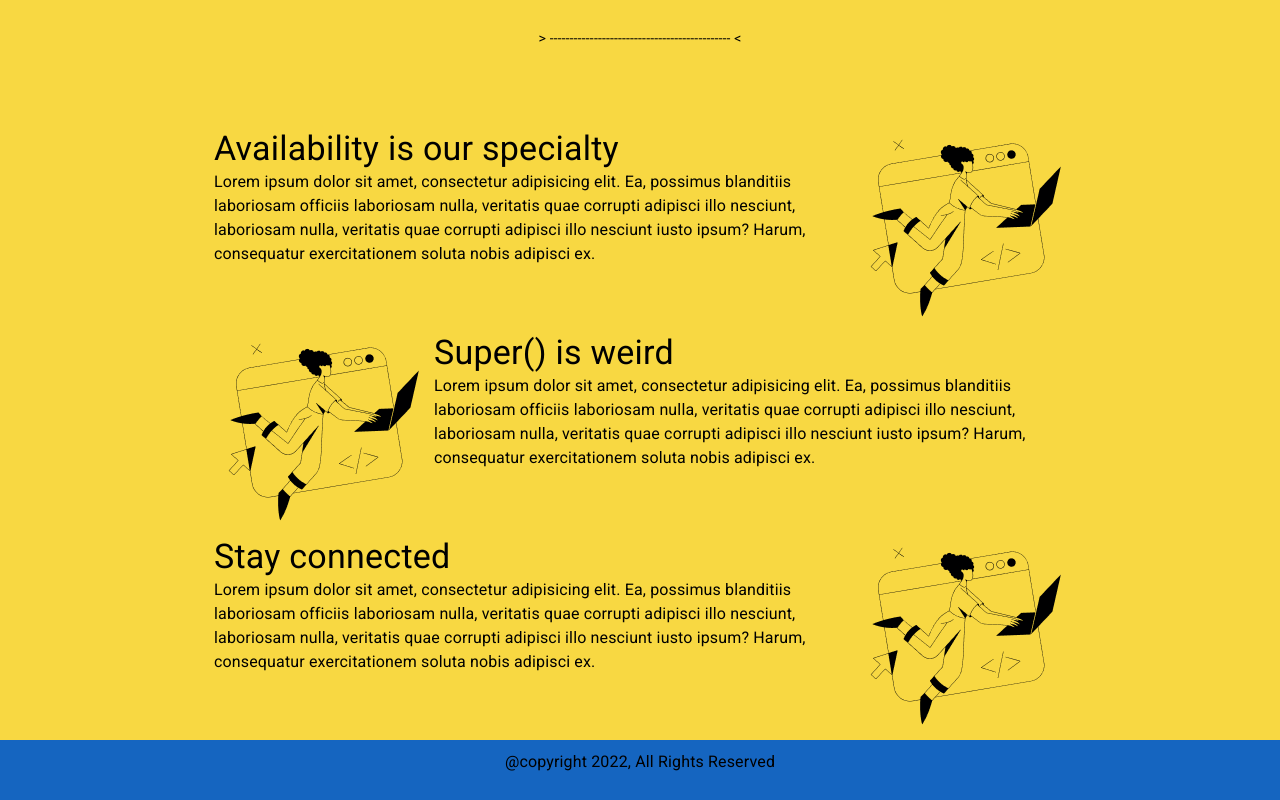
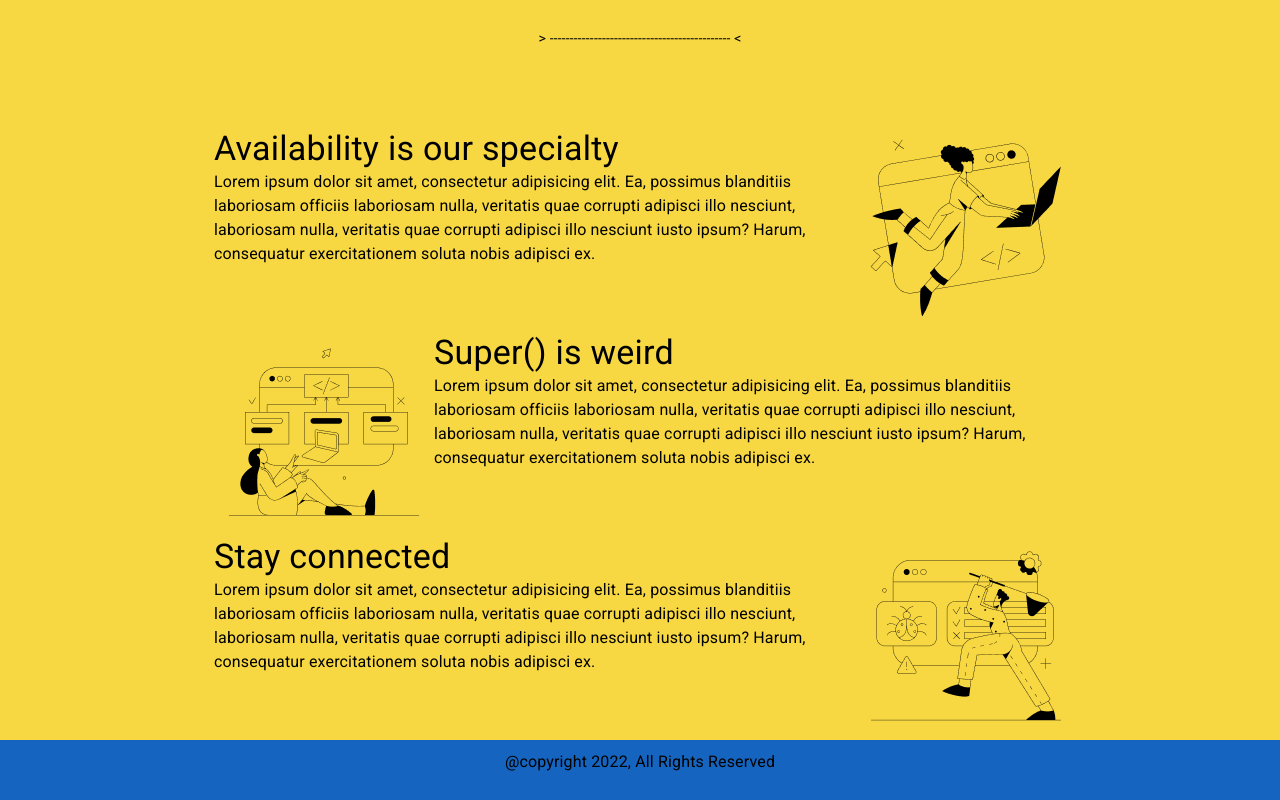
Before and after one commit to kreindo/productsite-React, a React (Create React App) app: page / in a window 1280 px wide. Shown: the part 829-1629 px from the top of the page. Built offline with nearby package versions, Linux system fonts and the light colour scheme.

Commit message:
added more illustrations

```diff
--- a/src/parts/Content.jsx
+++ b/src/parts/Content.jsx
@@ -5,13 +5,22 @@ import Typography from "@mui/material/Typography";
 import Desc from "../components/Desc";
 import Box from "@mui/material/Box";
 import Divider from "../components/Divider";
-import dCube from "../assets/images/1.png"
-import devGirl from '../assets/images/Coding1.png'
+import dCube from "../assets/images/1.png";
+import devGirl from "../assets/images/Coding1.png";
+import devBoy from '../assets/images/fixing-bugs.png'
+import devGirl2 from '../assets/images/modular-coding-application.png'
 
 function Content() {
   return (
     <Container>
-      <img className='slide-top1' style={{ width: '10em', display: 'absolute'}} src={dCube} alt="bg" />
+      <Box sx={{display: 'absolute'}}>
+        <img
+          className="slide-top1"
+          style={{ width: "10em", display: "absolute" }}
+          src={dCube}
+          alt="bg"
+        />
+      </Box>
       <Container
         maxWidth="md"
         sx={{ display: "flex", flexDirection: "column", alignItems: "center" }}
@@ -28,22 +37,26 @@ function Content() {
         <VPTransparent />
       </Container>
       <Divider />
-      <Container maxWidth='md' gutterTop gutterBottom sx={{ display: 'flex'}}>
-        <Desc title='Availability is our specialty'/>
+      <Container maxWidth="md" gutterTop gutterBottom sx={{ display: "flex" }}>
+        <Desc title="Availability is our specialty" />
         <Box>
-          <img style={{width: '200', height: 'auto'}} src={devGirl} alt="" />
+          <img style={{ width: "200", height: "auto" }} src={devGirl} alt="" />
         </Box>
       </Container>
-      <Container maxWidth='md' gutterTop gutterBottom sx={{ display: 'flex'}}>
+      <Container maxWidth="md" gutterTop gutterBottom sx={{ display: "flex" }}>
         <Box>
-          <img style={{width: '200', height: 'auto', margin: '0 10px'}} src={devGirl} alt="" />
+          <img
+            style={{ width: "200", height: "auto", margin: "0 10px" }}
+            src={devGirl2}
+            alt=""
+          />
         </Box>
-        <Desc title='Super() is weird'/>
+        <Desc title="Super() is weird" />
       </Container>
-      <Container maxWidth='md' gutterTop gutterBottom sx={{ display: 'flex'}}>
-        <Desc title='Stay connected'/>
+      <Container maxWidth="md" gutterTop gutterBottom sx={{ display: "flex" }}>
+        <Desc title="Stay connected" />
         <Box>
-          <img style={{width: '200', height: 'auto'}} src={devGirl} alt="" />
+          <img style={{ width: "200", height: "auto" }} src={devBoy} alt="" />
         </Box>
       </Container>
     </Container>
```
Also changed, not shown: src/assets/images/fixing-bugs.png (added), src/assets/images/modular-coding-application.png (added).
